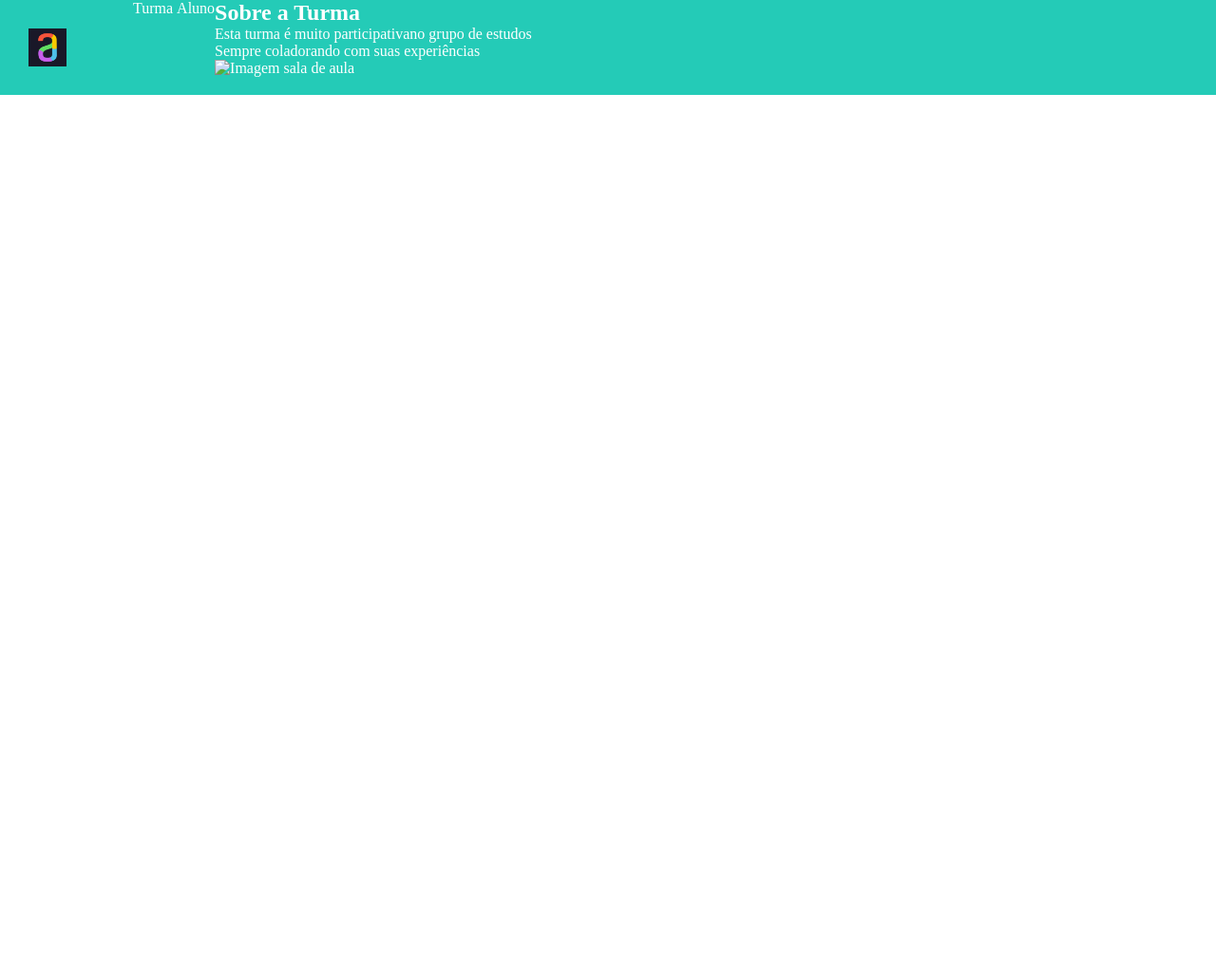
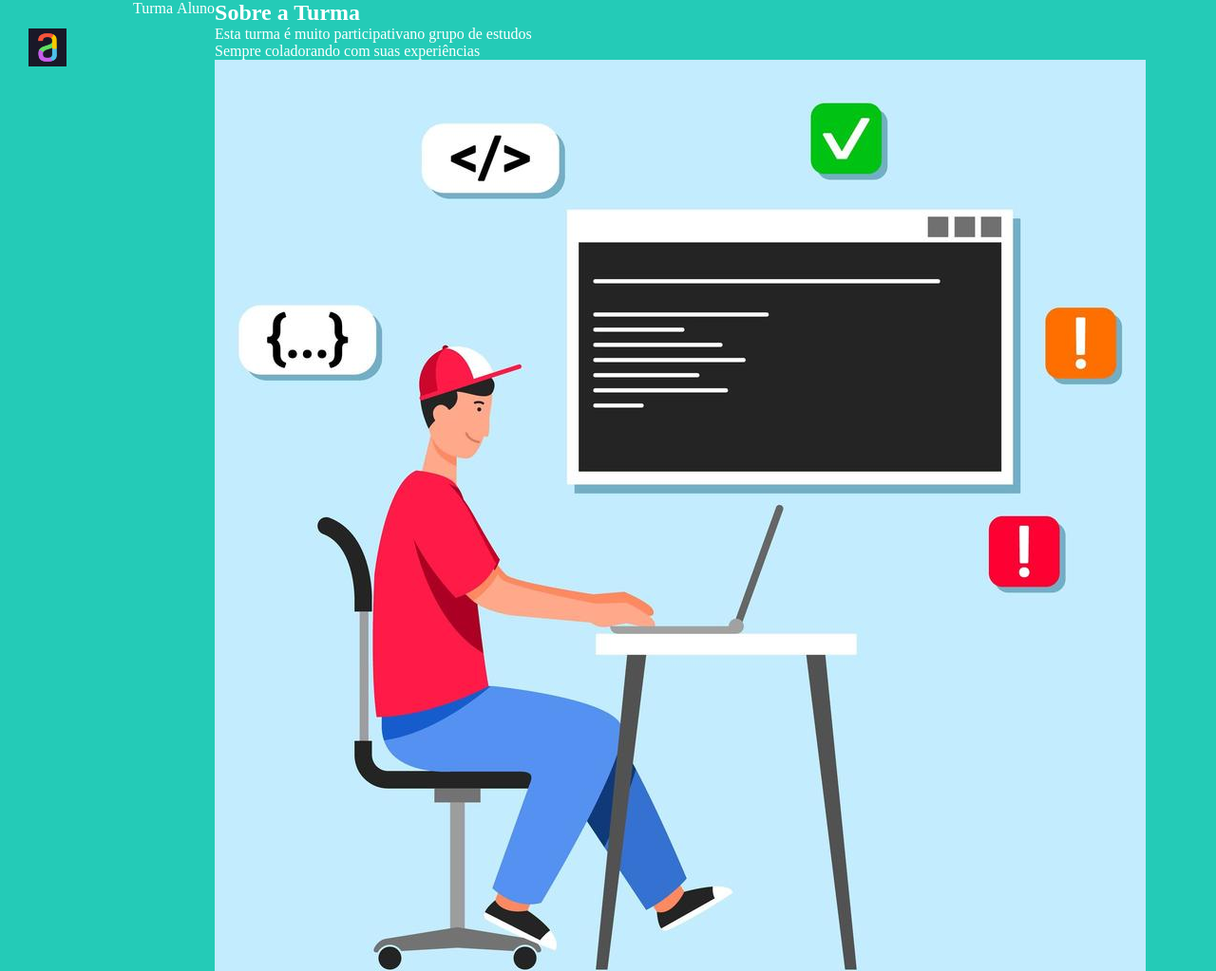
Before and after one commit to jucelibru07/turma-L-programa-o, a plain HTML site: page index.html in a window 1280 px wide. Shown: the top 1023 px of the page at 95% size. Before the commit the page ends 800 px from the top, so only its background shows below. Drawn offline with Linux system fonts and the light colour scheme.

Commit message:
corrigindo imagem

```diff
--- a/index.html
+++ b/index.html
@@ -18,7 +18,7 @@
         <h2>Sobre a Turma</h2>
         <p>Esta turma é muito participativano grupo de estudos</p>
         <p>Sempre coladorando com suas experiências</p>
-        <img src="imagem prograpng" alt="Imagem sala de aula">
+        <img src="programador.jpg" alt="Imagem sala de aula">
     </header>
 
 </body>
```
